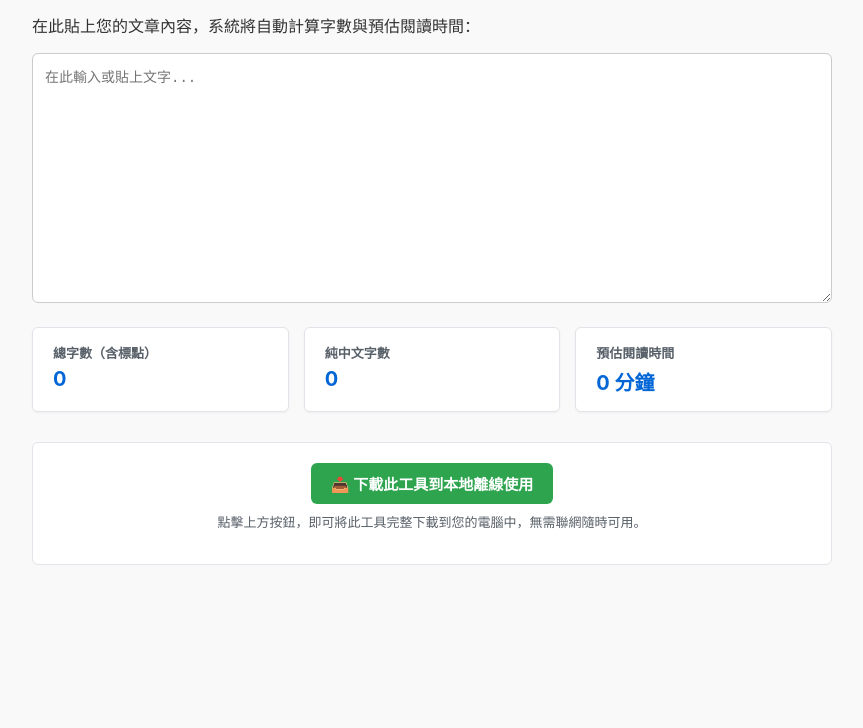
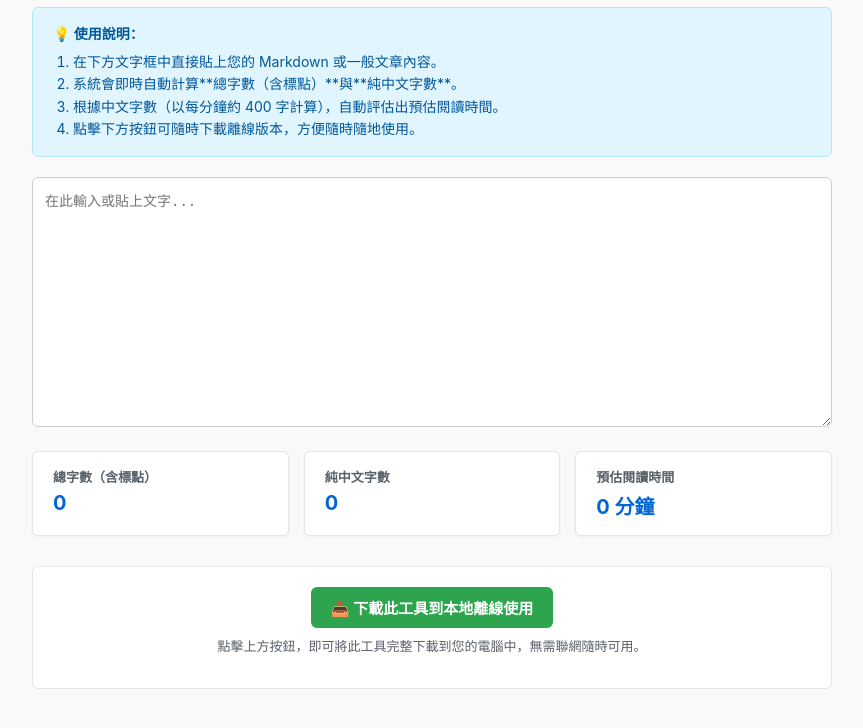
Before and after one commit to hujcsy/sylogs, a plain HTML site: page tools/word-counter/index.html in a window 1280 px wide. Shown: the part 78-806 px from the top of the page, without its empty margins (208-1071 px from the left). Drawn offline with Linux system fonts and the light colour scheme.

Commit message:
Enhance index.html with usage instructions
Added usage instructions section with details on how to use the word counter.

```diff
--- a/tools/word-counter/index.html
+++ b/tools/word-counter/index.html
@@ -13,7 +13,21 @@
             background-color: #f9f9f9;
             color: #333;
         }
-        h1 { font-size: 24px; color: #111; }
+        h1 { font-size: 24px; color: #111; margin-bottom: 10px; }
+        .instructions {
+            background: #e1f5fe;
+            padding: 15px 20px;
+            border-radius: 6px;
+            margin-bottom: 20px;
+            font-size: 14px;
+            color: #01579b;
+            border: 1px solid #b3e5fc;
+        }
+        .instructions ol {
+            margin: 8px 0 0 20px;
+            padding: 0;
+            line-height: 1.6;
+        }
         textarea {
             width: 100%;
             height: 250px;
@@ -75,7 +89,17 @@
 <body>
 
     <h1>Markdown 文本字數與閱讀時間統計器</h1>
-    <p>在此貼上您的文章內容，系統將自動計算字數與預估閱讀時間：</p>
+
+    <!-- 使用說明區塊 -->
+    <div class="instructions">
+        <strong>💡 使用說明：</strong>
+        <ol>
+            <li>在下方文字框中直接貼上您的 Markdown 或一般文章內容。</li>
+            <li>系統會即時自動計算**總字數（含標點）**與**純中文字數**。</li>
+            <li>根據中文字數（以每分鐘約 400 字計算），自動評估出預估閱讀時間。</li>
+            <li>點擊下方按鈕可隨時下載離線版本，方便隨時隨地使用。</li>
+        </ol>
+    </div>
 
     <textarea id="textInput" placeholder="在此輸入或貼上文字..." oninput="calculateStats()"></textarea>
 
```
